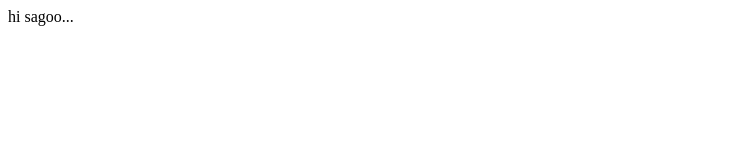
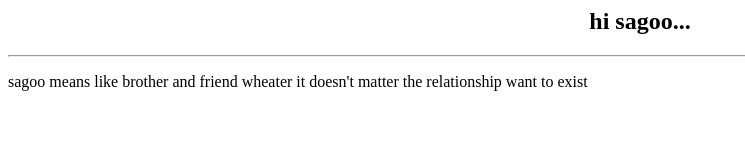
Before and after one commit to 143bhavan/bhavandemo3, a plain HTML site: page index.html in a window 1280 px wide. Shown: the whole page, without its empty margins (0-745 px from the left). Drawn offline with Linux system fonts and the light colour scheme.

Commit message:
Update index.html
somechanges added

```diff
--- a/index.html
+++ b/index.html
@@ -1 +1,5 @@
-hi sagoo...
+<center>
+  <h2>hi sagoo...</h2>
+</center>
+<hr>
+<p> sagoo means like brother and friend wheater it doesn't matter the relationship want to exist</p>
```
